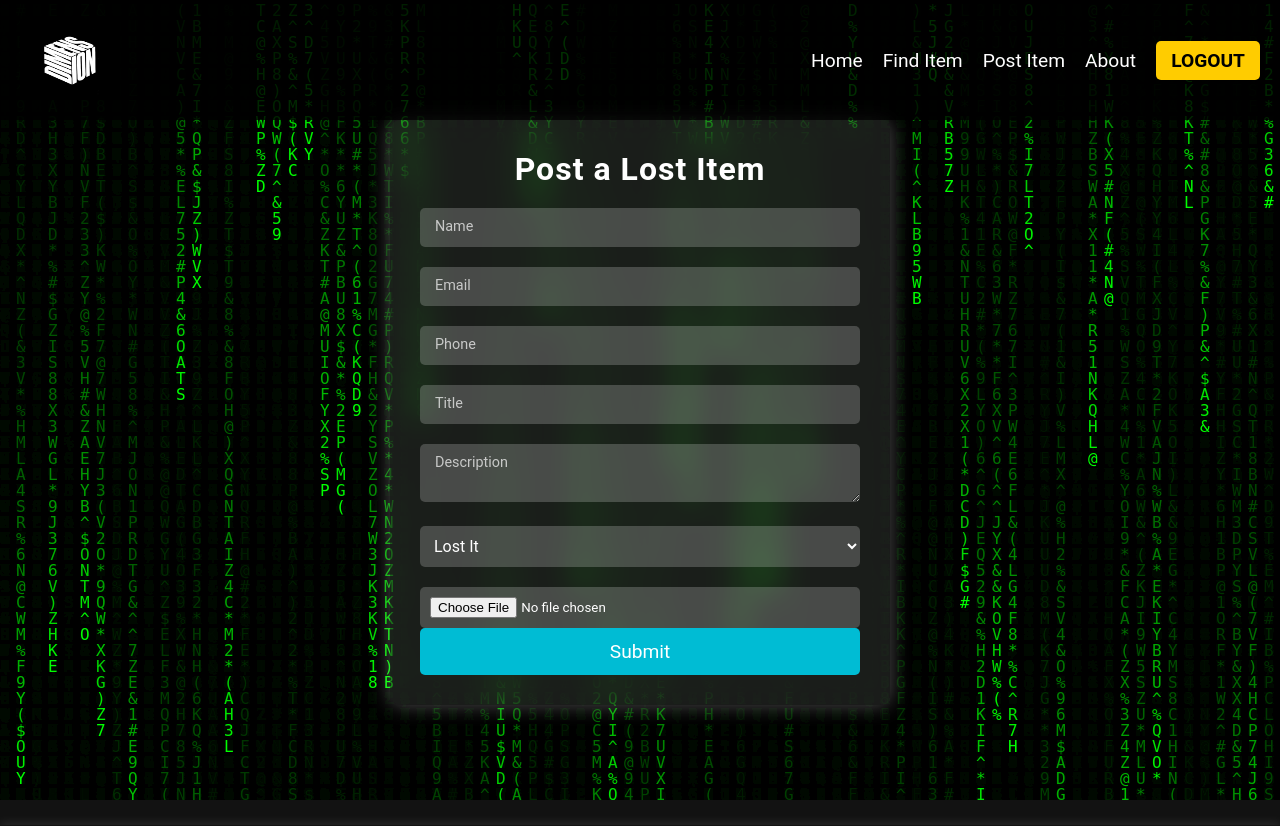
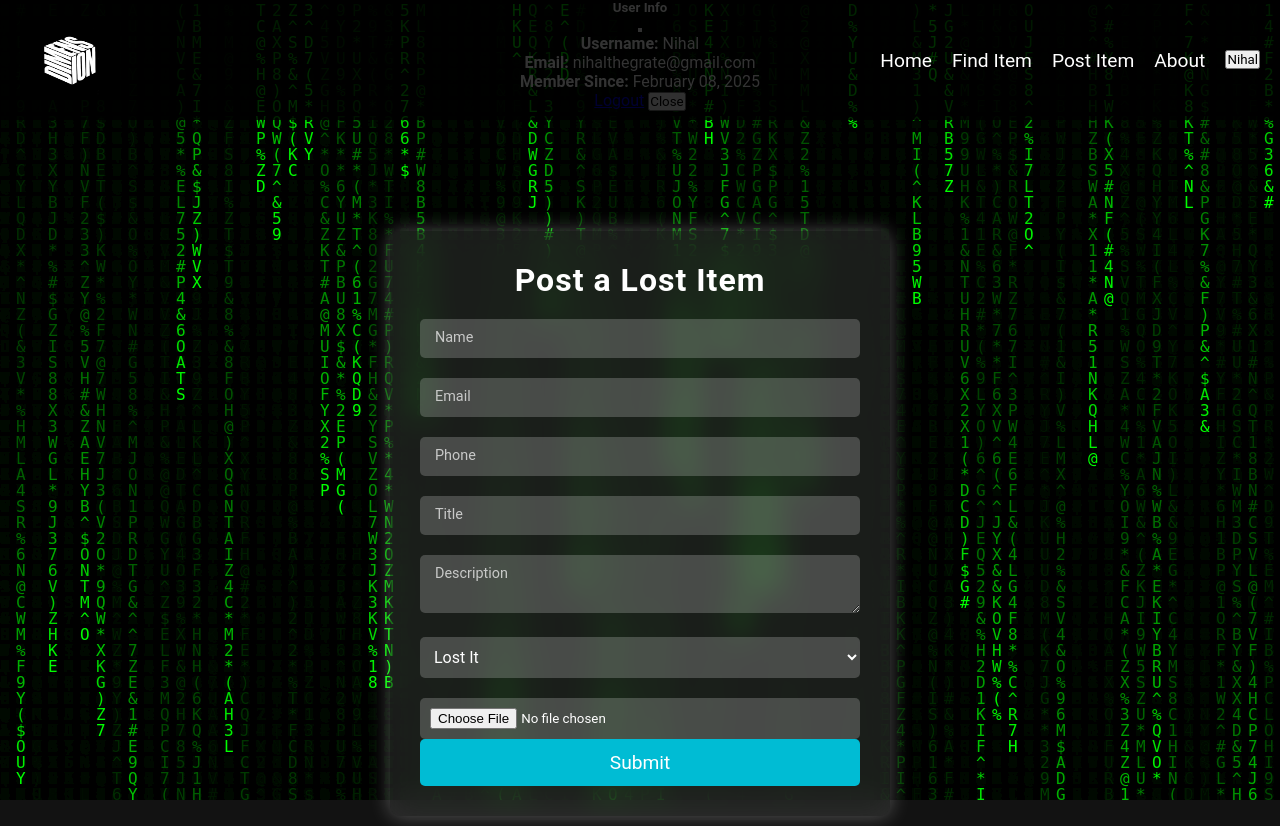
Before and after one commit to isdc-sahyadri/Spaghetti, a Django app: page /post/ in a window 1280 px wide. Shown: the top 826 px of the page. Run offline with Django 5.2, Linux system fonts and the light colour scheme; a user stored in the database is signed in.

Commit message:
user_info_updated

```diff
--- a/lostandfound/l_f/templates/l_f/post_item.html
+++ b/lostandfound/l_f/templates/l_f/post_item.html
@@ -231,25 +231,49 @@
     transform: scale(1.1);
 }
 
-
-
-
     </style>
 </head>
 <body>
     <nav>
-        <a href="{% url 'home' %}"> <img src="{% static 'l_f/logo2.jpeg' %}" alt="Lost & Found" class="logo"></a>
-        <ul id="nav-links">
-            <li><a href="{% url 'home' %}">Home</a></li>
-            <li><a href="{% url 'find_item' %}">Find Item</a></li>
-            <li><a href="{% url 'post_item' %}">Post Item</a></li>
-            <li><a href="{% url 'about_page' %}">About</a></li>
+        <a href="{% url 'home' %}">
+            <img src="{% static 'l_f/logo2.jpeg' %}" alt="Lost & Found" class="logo">
+        </a>
+        <ul class="navbar-nav flex-row">
+            <li class="nav-item"><a class="nav-link text-white" href="{% url 'home' %}">Home</a></li>
+            <li class="nav-item"><a class="nav-link text-white" href="{% url 'find_item' %}">Find Item</a></li>
+            <li class="nav-item"><a class="nav-link text-white" href="{% url 'post_item' %}">Post Item</a></li>
+            <li class="nav-item"><a class="nav-link text-white" href="{% url 'about_page' %}">About</a></li>
+
             {% if user.is_authenticated %}
-            <li><a href="{% url 'logout' %}" class="logout-btn">Logout</a></li>
-            {%endif%}
+            <li class="nav-item">
+                <button type="button" class="btn btn-info" data-bs-toggle="modal" data-bs-target="#userInfoModal">
+                    {{ user.username }} <i class="fas fa-user"></i>
+                </button>
+            </li>
+            {% endif %}
         </ul>
-        <button class="menu-container" onclick="toggleMenu()">☰</button>
     </nav>
+
+    <div class="modal fade" id="userInfoModal" tabindex="-1" aria-labelledby="userInfoModalLabel" aria-hidden="true">
+        <div class="modal-dialog modal-dialog-centered">
+            <div class="modal-content">
+                <div class="modal-header">
+                    <h5 class="modal-title" id="userInfoModalLabel">User Info</h5>
+                    <button type="button" class="btn-close" data-bs-dismiss="modal" aria-label="Close"></button>
+                </div>
+                <div class="modal-body">
+                    <p><strong>Username:</strong> {{ user.username }}</p>
+                    <p><strong>Email:</strong> {{ user.email }}</p>
+                    <p><strong>Member Since:</strong> {{ user.date_joined|date:"F d, Y" }}</p>
+                </div>
+                <div class="modal-footer">
+                    <a href="{% url 'logout' %}" class="btn btn-danger">Logout</a>
+                    <button type="button" class="btn btn-secondary" data-bs-dismiss="modal">Close</button>
+                </div>
+            </div>
+        </div>
+    </div>
+
 
     <div class="form-container">
         <h1>Post a Lost Item</h1>
```
Also changed, not shown: lostandfound/l_f/templates/l_f/find_item.html (+30 -2 lines), lostandfound/l_f/templates/l_f/home.html (+36 -9 lines), lostandfound/db.sqlite3.
